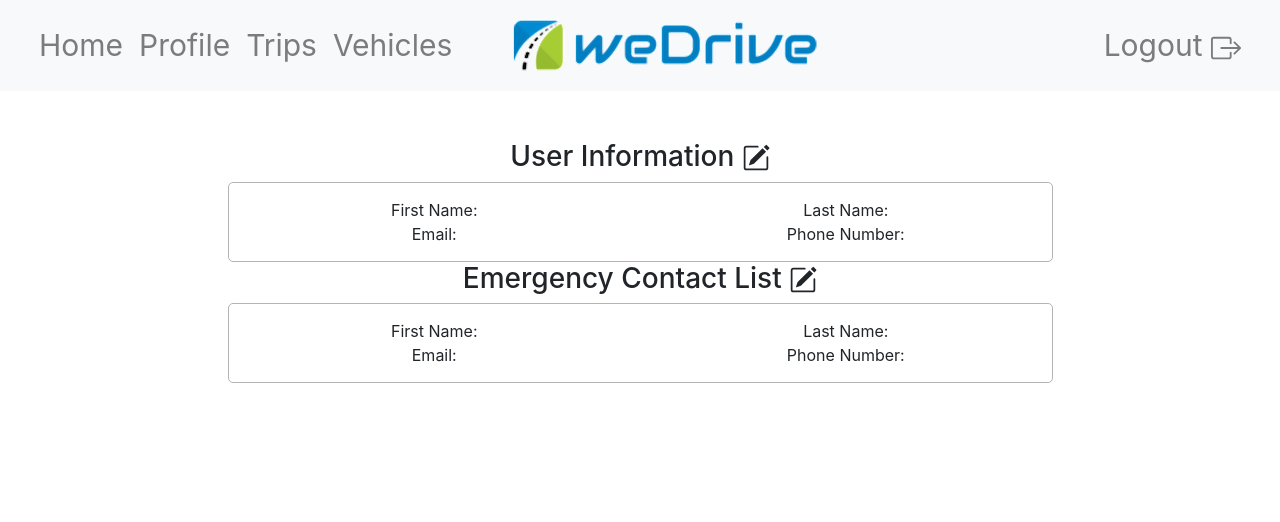
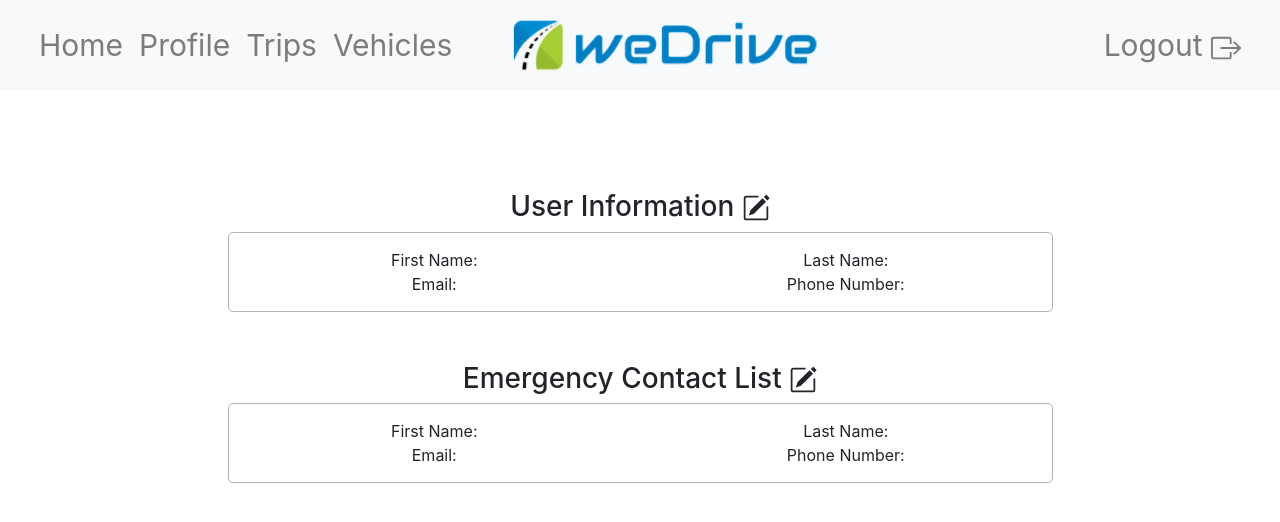
Before and after one commit to dpolcari18/frontend-weDrive, a React (Create React App) app: page /profile in a window 1280 px wide. Shown: the top 522 px of the page. Built offline with nearby package versions, Linux system fonts and the light colour scheme; no server answers; sample sign-in values are in the browser's storage.

Commit message:
added minor styling

```diff
--- a/src/App.css
+++ b/src/App.css
@@ -98,6 +98,10 @@
   padding-top: 30px;
 }
 
+.profile-row {
+  padding-top: 50px;
+}
+
 #trip-comp-col {
   display: flex;
   align-items: center;
--- a/src/containers/Profile.js
+++ b/src/containers/Profile.js
@@ -38,7 +38,7 @@ const Profile = () => {
 
     return(
         <Container>
-             <Row>
+             <Row className='profile-row'>
                 <Col>
                     <h3>User Information <PencilSquare className='edit edit-icon' onClick={() => dispatch({ type: 'EDIT_USER' })} /></h3>
                 </Col>
@@ -52,7 +52,7 @@ const Profile = () => {
                 <Col>
                 </Col>
             </Row>
-            <Row>
+            <Row className='profile-row'>
                 <Col>
                     <EmergencyContactList />
                 </Col>
--- a/src/containers/Trips.js
+++ b/src/containers/Trips.js
@@ -35,7 +35,7 @@ const Trips = () => {
     // debugger
     return(
         <Container>
-        <h1>Trips</h1>
+        <h1>Past Trips</h1>
             <Row>
                 <Col>
                     {trips.sort((a, b) => Date.parse(b.created_at) - Date.parse(a.created_at)).map(trip => <TripComponents
```
